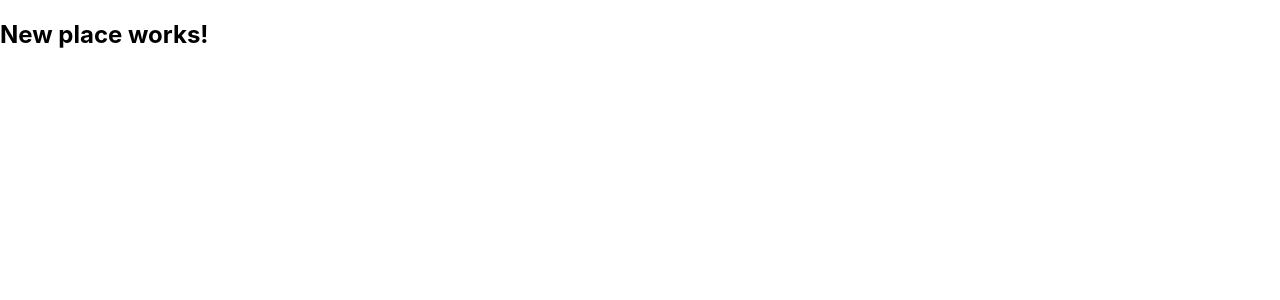
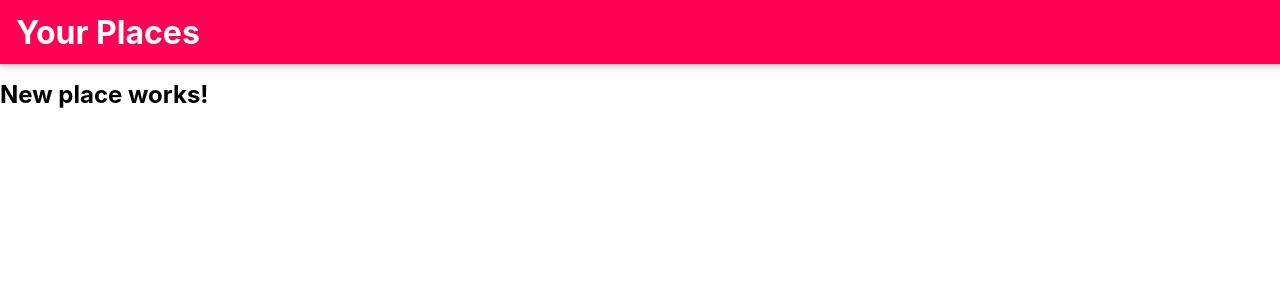
Before and after one commit to trenthoppe/trent, a React (Create React App) app: page /places/new in a window 1280 px wide. Shown: the top 300 px of the page. Built offline with nearby package versions, Linux system fonts and the light colour scheme; the HTML template or start-up script is replaced by a standard one.

Commit message:
More navigation work

```diff
--- a/src/App.js
+++ b/src/App.js
@@ -5,8 +5,9 @@
 
 import AlbumList from './components/AlbumList/AlbumList';
 import NewAlbum from './components/NewAlbum/NewAlbum';
+import NewPlace from './places/pages/NewPlace';
+import MainNavigation from './shared/components/Navigation/MainNavigation'
 import Users from './user/pages/Users';
-import NewPlace from './places/pages/NewPlace';
 
 function App() {
   const [albums, setAlbums] = useState([
@@ -21,6 +22,8 @@
 
   return (
     <Router>
+      <MainNavigation />
+      <main>
         <Switch>
           <Route path="/" exact>
             <Users />
@@ -30,6 +33,7 @@
           </Route>
           <Redirect to="/" />
         </Switch>
+      </main>
     </Router>
   );
 }
--- /dev/null
+++ b/src/shared/components/Navigation/MainHeader.css
@@ -0,0 +1,23 @@
+.main-header {
+    width: 100%;
+    height: 4rem;
+    display: flex;
+    align-items: center;
+    position: fixed;
+    top: 0;
+    left: 0;
+    background: #ff0055;
+    box-shadow: 0 2px 6px rgba(0, 0, 0, 0.26);
+    padding: 0 1rem;
+    z-index: 5;
+  }
+
+  main {
+    margin-top: 5rem;
+  }
+
+  @media (min-width: 768px) {
+    .main-header {
+      justify-content: space-between;
+    }
+  }
--- /dev/null
+++ b/src/shared/components/Navigation/MainHeader.js
@@ -0,0 +1,9 @@
+import React from 'react'
+
+import './MainHeader.css'
+
+const MainHeader = props => {
+    return <header className="main-header">{props.children}</header>
+}
+
+export default MainHeader;
--- /dev/null
+++ b/src/shared/components/Navigation/MainNavigation.css
@@ -0,0 +1,45 @@
+.main-navigation__menu-btn {
+    width: 3rem;
+    height: 3rem;
+    background: transparent;
+    border: none;
+    display: flex;
+    flex-direction: column;
+    justify-content: space-around;
+    margin-right: 2rem;
+    cursor: pointer;
+  }
+
+  .main-navigation__menu-btn span {
+    display: block;
+    width: 3rem;
+    height: 2.5px;
+    background: white;
+  }
+
+  .main-navigation__title {
+    color: white;
+  }
+
+  .main-navigation__title a {
+    text-decoration: none;
+    color: white;
+  }
+
+  .main-navigation__header-nav {
+    display: none;
+  }
+
+  .main-navigation__drawer-nav {
+    height: 100%;
+  }
+
+  @media (min-width: 768px) {
+    .main-navigation__menu-btn {
+      display: none;
+    }
+
+    .main-navigation__header-nav {
+      display: block;
+    }
+  }
--- /dev/null
+++ b/src/shared/components/Navigation/MainNavigation.js
@@ -0,0 +1,26 @@
+import React from 'react'
+import { Link } from 'react-router-dom'
+
+import MainHeader from './MainHeader'
+
+import './MainNavigation.css'
+
+const MainNavigation = () => {
+    return (
+        <MainHeader>
+            <button className="main-navigation__menu-btn">
+                <span />
+                <span />
+                <span />
+            </button>
+            <h1 className="main-navigation__title">
+                <Link to="/">Your Places</Link>
+            </h1>
+            <nav>
+                ...
+            </nav>
+        </MainHeader>
+    )
+}
+
+export default MainNavigation;
--- a/src/user/components/UserItem.js
+++ b/src/user/components/UserItem.js
@@ -1,13 +1,18 @@
 import React from 'react'
+import { Link } from 'react-router-dom'
+
+import Avatar from '../../shared/components/UIElements/Avatar'
+import Card from '../../shared/components/UIElements/Card'
 
 import './UserItem.css'
 
 const UserItem = props => {
     return (
         <li className="user-item">
-            <div className="user-item__content">
+            <Card className="user-item__content">
+                <Link to={`/${props.id}/places`}>
                     <div className="user-item__image">
-                    <img src={props.image} alt={props.name}/>
+                        <Avatar image={props.image} alt={props.name}/>
                     </div>
                     <div className="user-item__info">
                         <h2>{props.name}</h2>
@@ -15,7 +20,8 @@
                             {props.placeCount} {props.placeCount === 1 ? "Place" : "Places"}
                         </h3>
                     </div>
-            </div>
+                </Link>
+            </Card>
         </li>
     );
 }
--- a/src/user/components/UsersList.js
+++ b/src/user/components/UsersList.js
@@ -1,15 +1,16 @@
 import React from 'react'
 
+import Card from '../../shared/components/UIElements/Card'
+import UserItem from './UserItem';
+
 import './UsersList.css'
-
-import UserItem from './UserItem';
 
 const UsersList = props => {
     if (props.items.length == 0) {
         return (
-            <div>
+            <Card>
                 <h2>No users found</h2>
-            </div>
+            </Card>
         );
     }
     else {
```
Also changed, not shown: src/shared/components/Navigation/NavLinks.css (added), src/shared/components/Navigation/NavLinks.js (added), src/shared/components/Navigation/SideDrawer.css (added), src/shared/components/Navigation/SideDrawer.js (added). Lines whose indentation alone changed are shown as unchanged.
